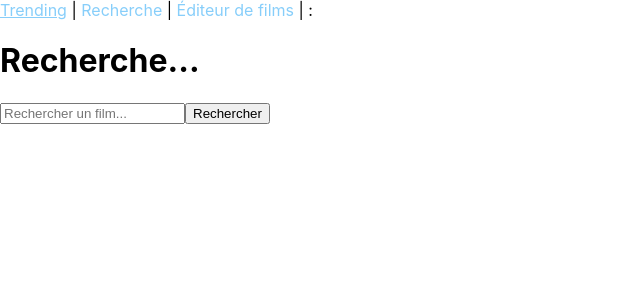
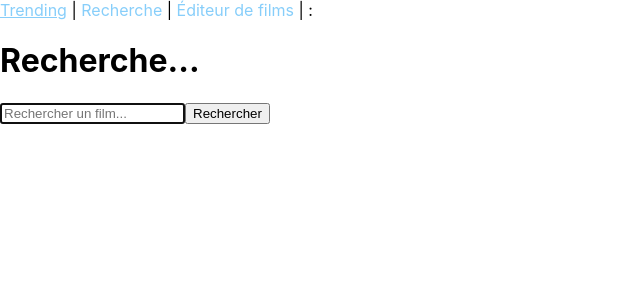
Before and after one commit to OnyJ/demo_movie_details, a React (Create React App) app: page /search_movie in a window 1280 px wide. Shown: the top 300 px of the page, without its empty margins (0-640 px from the left). Built offline with nearby package versions, Linux system fonts and the light colour scheme.

Commit message:
add autofocus on searchbar with useRef

```diff
--- a/src/pages/SearchMovie.jsx
+++ b/src/pages/SearchMovie.jsx
@@ -1,8 +1,18 @@
 import { useEffect, useState } from "react";
+import { useRef } from "react";
 
 const SearchMovie = () => {
   const [title, setTitle] = useState(<h1>Recherche...</h1>);
   const [search, setSearch] = useState("");
+  const myInputRef = useRef(null);
+
+  const focusInput = () => {
+    myInputRef.current.focus();
+  }
+
+  useEffect(() => {
+    focusInput();
+  }, [])
 
   const handleSubmit = (e) => {
     e.preventDefault();
@@ -21,6 +31,7 @@ const SearchMovie = () => {
       {title}
       <form onSubmit={handleSubmit}>
         <input
+          ref={myInputRef}
           type="text"
           name="search"
           placeholder="Rechercher un film..."
```
